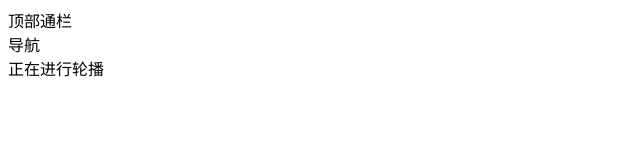
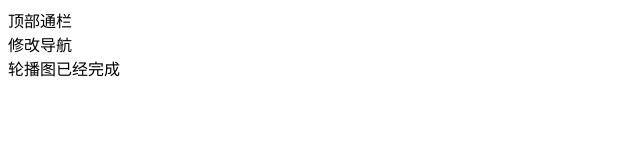
Before and after one commit to Hurricane-is-a-Supergod/test, a plain HTML site: page index.html in a window 1280 px wide. Shown: the full height of the page, 0-640 px from the left. Drawn offline with Linux system fonts and the light colour scheme.

Commit message:
已完成轮播

```diff
--- a/index.html
+++ b/index.html
@@ -8,7 +8,7 @@
 </head>
 <body>
    <header>顶部通栏</header>
-   <nav>导航</nav>
-   <div>正在进行轮播</div>
+   <nav>修改导航</nav>
+   <div>轮播图已经完成</div>
 </body>
 </html>
```
